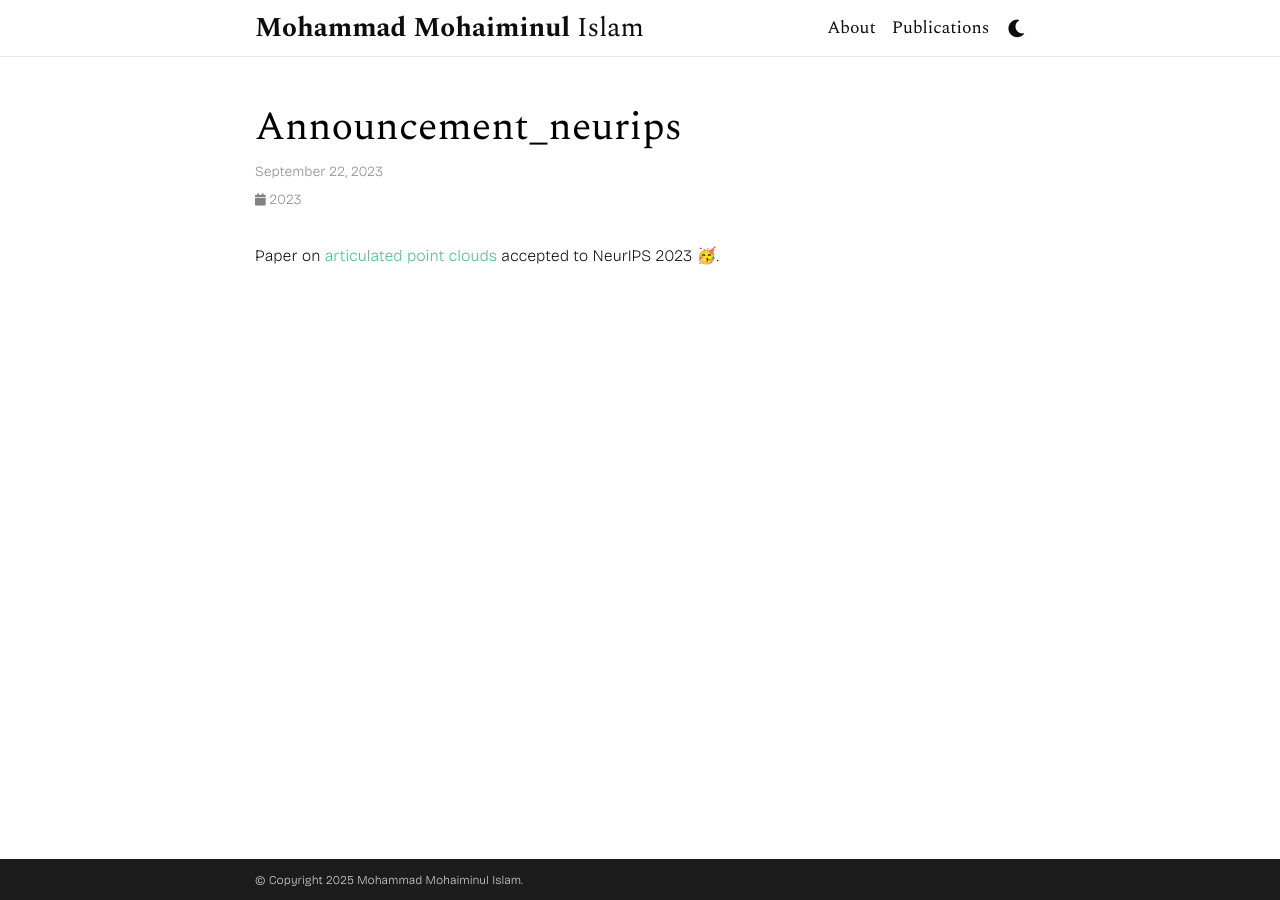
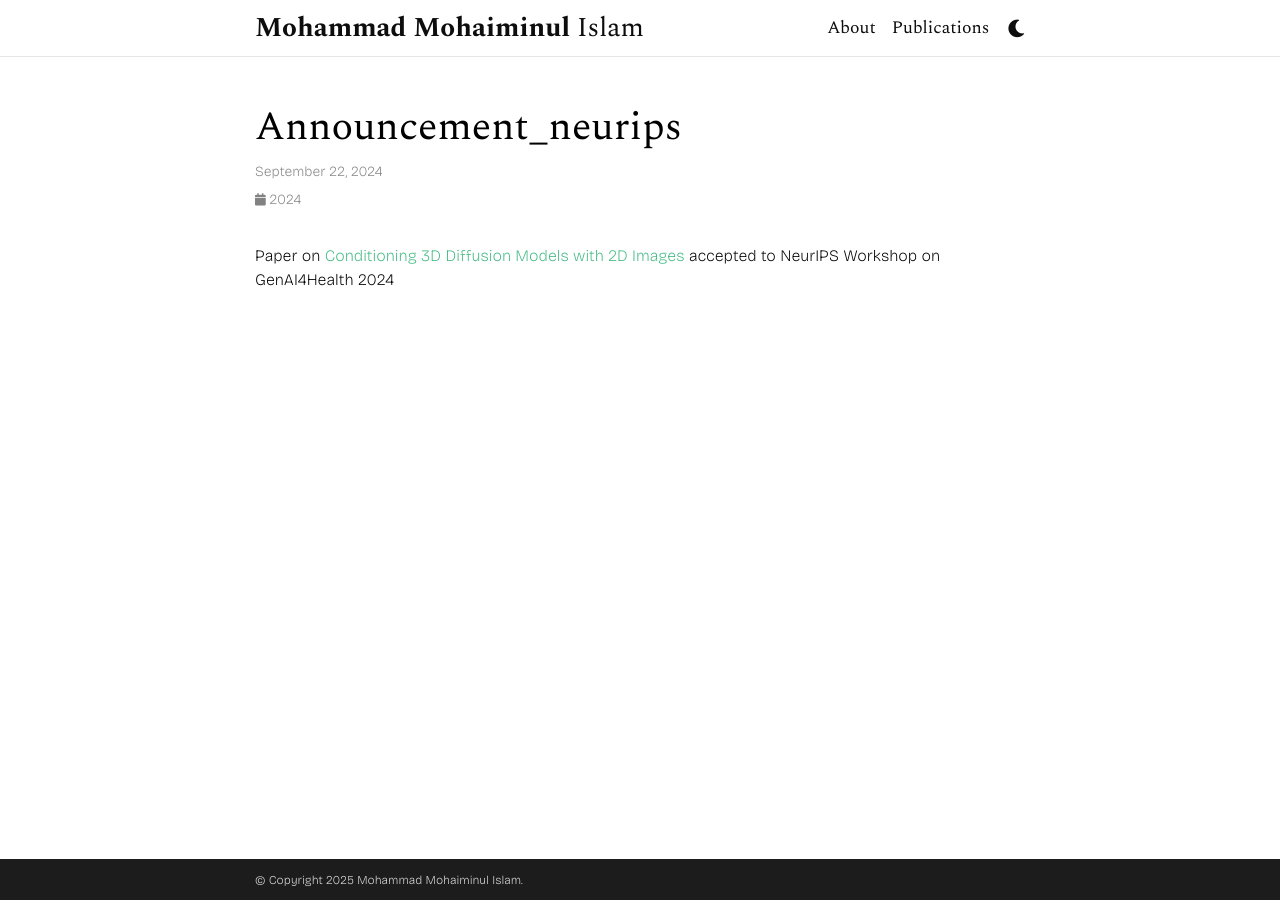
Before and after one commit to niazoys/niazoys.github.io, a Jekyll site: the page built from _news/announcement_neurips.md, in a window 1280 px wide. Built offline with Jekyll 4.4.1, drawn with Linux system fonts in a browser that asks for light colours; some web fonts are replaced; comment, search, counter and statistics services are not loaded; a style sheet for code colours, icons or effects is not loaded.

Commit message:
announcmentUpdate

```diff
--- a/_news/announcement_neurips.md
+++ b/_news/announcement_neurips.md
@@ -1,6 +1,6 @@
 ---
 layout: post
-date: 2023-09-22 12:00:00-0000
+date: 2024-09-22 12:00:00-0000
 inline: true
 ---
-Paper on <a href="https://lukas.uzolas.com/Articulated-Point-NeRF/">articulated point clouds</a> accepted to NeurIPS 2023 🥳.
+Paper on <a href="https://arxiv.org/abs/2410.09862">Conditioning 3D Diffusion Models with 2D Images</a> accepted to NeurIPS Workshop on GenAI4Health 2024
```
Also changed, not shown: _news/announcement_3dv2025.md (deleted, +0 -7 lines), _news/announcement_animation.md (deleted, +0 -7 lines), _news/announcement_banding_patterns.md (deleted, +0 -7 lines), _news/announcement_deep_anomaly_generation.md (deleted, +0 -6 lines), _news/announcement_google.md (deleted, +0 -7 lines), _news/announcement_hampl.md (deleted, +0 -7 lines), _news/announcement_landmarks.md (deleted, +0 -7 lines), _news/announcement_miccai.md (added, +7 -0 lines), _news/announcement_midl.md (added, +7 -0 lines), _news/announcement_nerips_sv.md (added, +8 -0 lines), _news/announcement_phd.md (+2 -2 lines).
